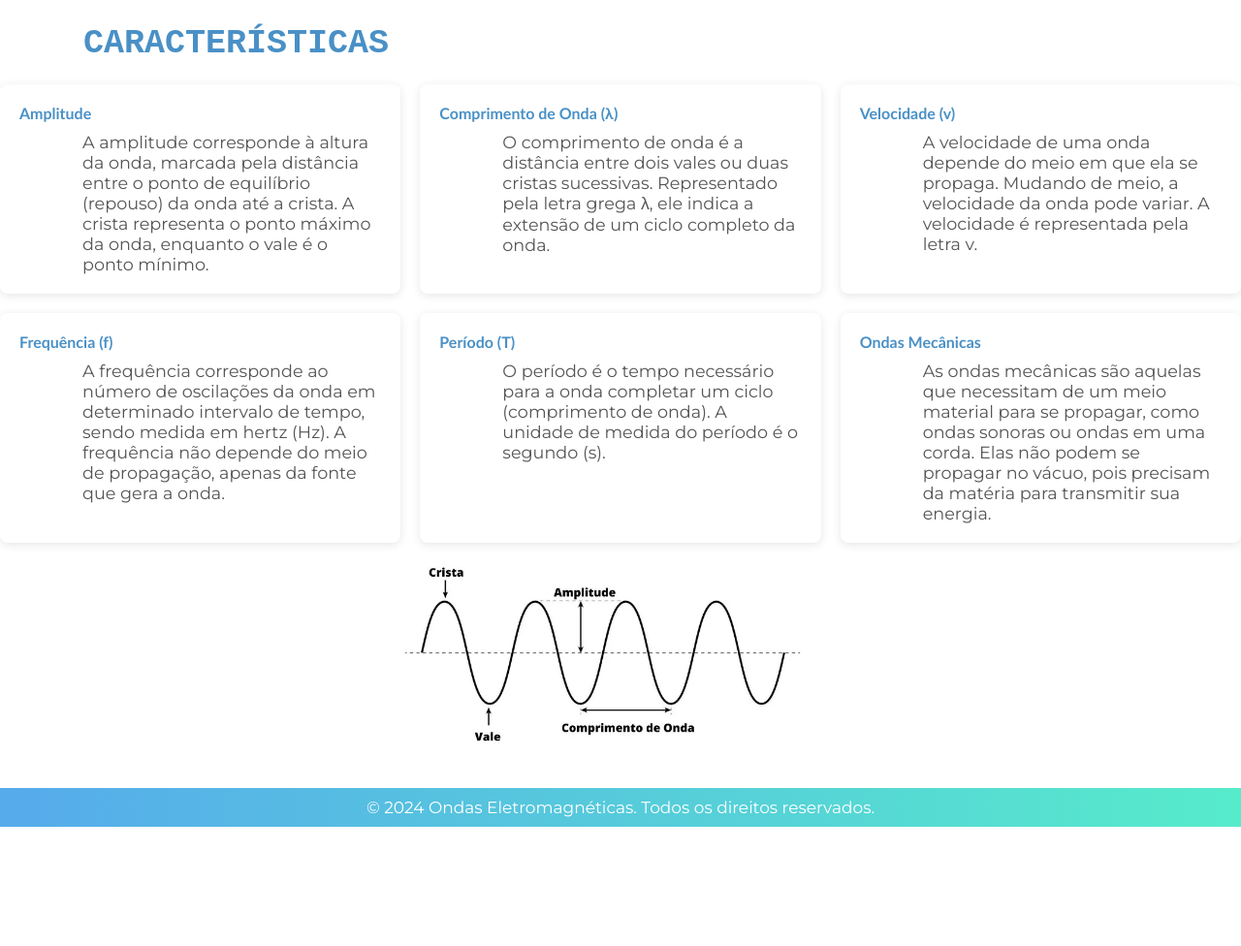
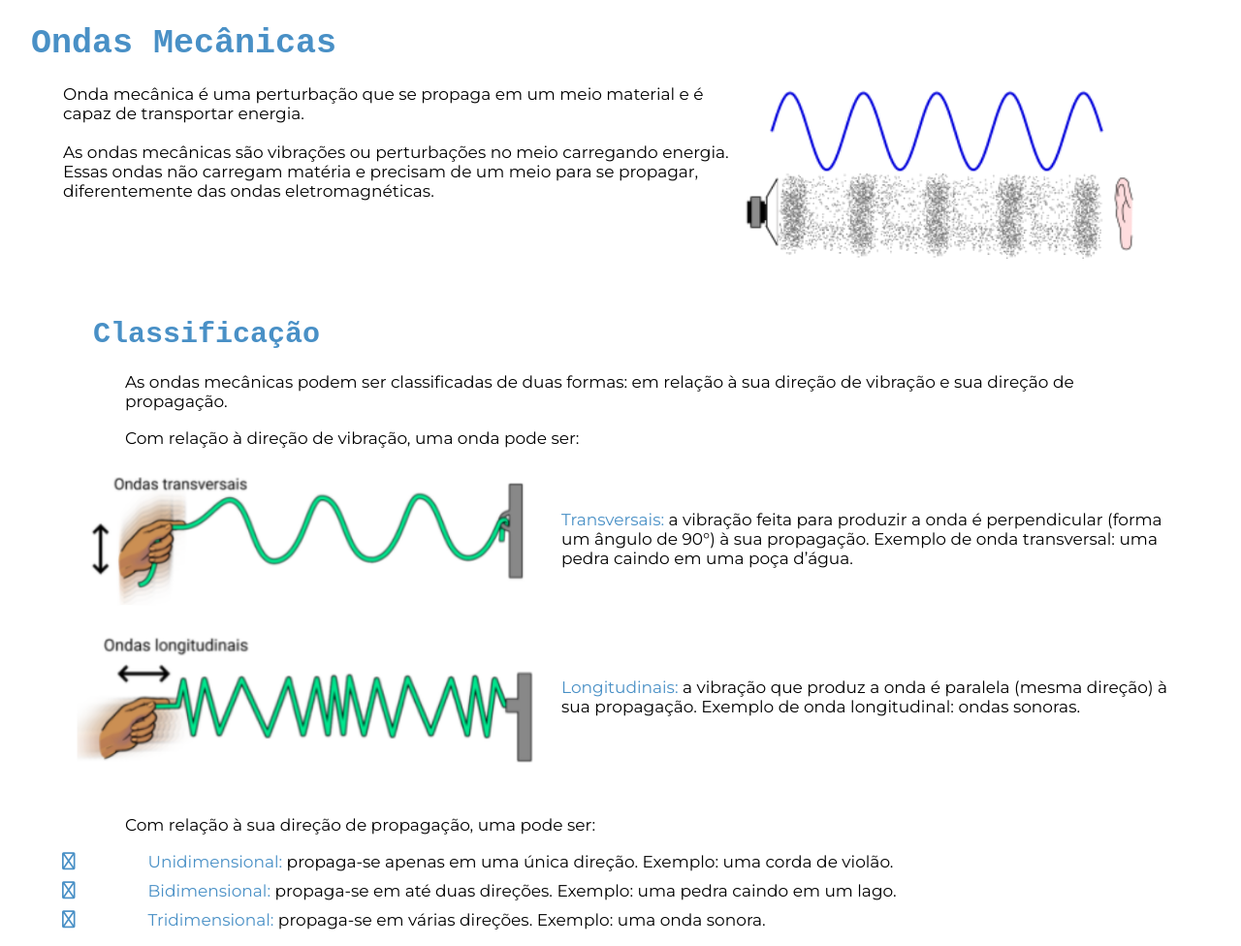
Before and after one commit to MariaEsquicacto/Site---Ondas, a plain HTML site: page ondas/index.html in a window 1280 px wide. Shown: the part 1144-2120 px from the top of the page at 97% size. Before the commit the page ends 1997 px from the top, so only its background shows below. Drawn offline with Linux system fonts and the light colour scheme.

Commit message:
Add files via upload

```diff
--- /dev/null
+++ b/ondas/folha.css
@@ -0,0 +1,49 @@
+* {
+    margin: 0;
+    padding: 0;
+    box-sizing: border-box;
+  }
+
+  body {
+    font-family: Arial, sans-serif;
+    height: 100vh;
+    background: linear-gradient(to right, hsl(206, 79%, 63%), hsl(167, 79%, 63%));
+  }
+
+  /* Estilizando o container do título */
+  .title-container {
+    position: relative;
+    width: 50%;
+    height: 80px;
+    margin: 0 auto;
+    border: 2px solid #004966;
+    border-radius: 10px 10px 0 0; /* Bordas arredondadas no topo */
+    background-color: #ffffff; /* Cor de fundo bege do título */
+    display: flex;
+    justify-content: center;
+    align-items: center;
+    z-index: 1;
+  }
+
+  /* Estilizando o título */
+  .title {
+    font-size: 32px;
+    color: #000000;
+    font-weight: bold;
+  }
+
+  /* Estilizando o main */
+  .main-content {
+    position: relative;
+    width: 80%;
+    height: calc(100vh - 150px);
+    margin: -40px auto 0; /* Sobrepõe parte do título */
+    background-color: #ffffff; /* Fundo azul claro */
+    border: 2px solid #004966;
+    border-radius: 10px;
+    padding: 20px;
+    z-index: 0;
+    display: flex;
+    justify-content: center;
+    align-items: center;
+  }
--- a/ondas/index.html
+++ b/ondas/index.html
@@ -4,13 +4,14 @@
 <head>
     <meta charset="UTF-8">
     <meta name="viewport" content="width=device-width, initial-scale=1.0">
-    <title>Ondas</title>
+    <title>Ondulatória</title>
     <link rel="stylesheet" href="style.css">
     <link rel="preconnect" href="https://fonts.googleapis.com">
     <link rel="preconnect" href="https://fonts.gstatic.com" crossorigin>
     <link href="https://fonts.googleapis.com/css2?family=Montserrat:ital,wght@0,100..900;1,100..900&display=swap"
         rel="stylesheet">
-</head>
+        <link rel="stylesheet" href="https://cdnjs.cloudflare.com/ajax/libs/font-awesome/6.7.1/css/all.min.css" integrity="sha512-5Hs3dF2AEPkpNAR7UiOHba+lRSJNeM2ECkwxUIxC1Q/FLycGTbNapWXB4tP889k5T5Ju8fs4b1P5z/iB4nMfSQ==" crossorigin="anonymous" referrerpolicy="no-referrer" />
+    </head>
 
 <body>
     <header>
@@ -18,7 +19,8 @@
             <ul>
                 <img src="./imgs/fisica.png" alt="">
                 <li><a href="#section1">ONDAS ELETROMAGNÉTICAS</a></li>
-                <li><a href="#section2">CARACTERÍSTICAS</a></li>
+                <li><a href="#section2">ONDAS MECÂNICAS</a></li>
+                <li><a href="#section3">CARACTERÍSTICAS</a></li>
             </ul>
         </nav>
     </header>
@@ -260,7 +262,7 @@
                 <p>As ondas ultravioleta (UV) têm diversas aplicações na área da saúde devido às suas propriedades únicas. Contudo, seu uso requer cuidado, pois a exposição inadequada pode causar danos à pele e aos olhos</p>
                 <p><span style="color: #4990c6;">Produção de Vitamina D: </span> UVB (280-315 nm): Estimula a produção de vitamina D na pele, essencial para a saúde óssea e o funcionamento do sistema imunológico.
                     <strong>Benefícios:</strong> Prevenção de doenças como osteoporose e raquitismo.
-                    <strong>Recomendações:</strong> Exposição moderada ao sol para evitar riscos à saúd</p>
+                    <strong>Recomendações:</strong> Exposição moderada ao sol para evitar riscos à saúde</p>
                 <P><span style="color: #4990c6;">Tratamento de Doenças de Pele: </span> <strong>Psoríase e Vitiligo:</strong> Terapias baseadas em UVB (fototerapia) ajudam a reduzir inflamações e estimular a repigmentação da pele.
                     <strong>Eczema e acne:</strong> Algumas condições dermatológicas podem ser tratadas com luz UV controlada.</P>
                 <P><span style="color: #4990c6;">Riscos e Precauções: </span> <strong>Riscos:</strong> Exposição prolongada pode causar queimaduras, envelhecimento precoce, câncer de pele e danos aos olhos.
@@ -394,8 +396,50 @@
                </section>
 
         </section>
+
         <section id="section2">
-            <h1 id="caracteristicas">CARACTERÍSTICAS</h1>
+            <h1>Ondas Mecânicas</h1>
+            <div class="txt">
+                <p>Onda mecânica é uma perturbação que se propaga em um meio material e é capaz de transportar energia.
+                    <br><br>
+                    As ondas mecânicas são vibrações ou perturbações no meio carregando energia. Essas ondas não carregam matéria e precisam de um meio para se propagar, diferentemente das ondas eletromagnéticas.
+                </p>
+                <aside id="ondamecanica"><img id="onda" src="./imgs/onda mecanica.png" alt="Onda eletromagnética"> </aside>
+            </div>
+            <div class="tiposmecanicas">
+                <h1 id="tipos">Classificação</h1>
+                <p>As ondas mecânicas podem ser classificadas de duas formas: em relação à sua direção de vibração e sua direção de propagação.</p>
+                <br>
+                <p>Com relação à direção de vibração, uma onda pode ser:</p>
+                <br>
+                <div class="imgtxt">
+                <img src="./imgs/tranversais.png" alt="">
+                <p><span style="color: #4990c6;">Transversais:</span> a vibração feita para produzir a onda é perpendicular (forma um ângulo de 90°) à sua propagação. Exemplo de onda transversal: uma pedra caindo em uma poça d’água.</p>
+                </div>
+                <div class="imgtxt">
+                <img src="./imgs/longitudinais.png" alt="">
+                <p><span style="color: #4990c6;">Longitudinais:</span> a vibração que produz a onda é paralela (mesma direção) à sua propagação. Exemplo de onda longitudinal: ondas sonoras.</p>
+                </div>
+                <br><br>
+                <p>Com relação à sua direção de propagação, uma pode ser:</p>
+                <br>
+                <div class="arrow-text">
+                <i class="fa-duotone fa-regular fa-arrow-right" style="--fa-primary-color: #1a63e0; --fa-secondary-color: #1a63e0;"></i>
+                <p><span style="color: #4990c6;">Unidimensional:</span> propaga-se apenas em uma única direção. Exemplo: uma corda de violão.</p>
+                </div>
+                <div class="arrow-text">
+                <i class="fa-duotone fa-regular fa-arrow-right" style="--fa-primary-color: #1a63e0; --fa-secondary-color: #1a63e0;"></i>
+                <p><span style="color: #4990c6;">Bidimensional:</span> propaga-se em até duas direções. Exemplo: uma pedra caindo em um lago.</p>
+                </div>
+                <div class="arrow-text">
+                <i class="fa-duotone fa-regular fa-arrow-right" style="--fa-primary-color: #1a63e0; --fa-secondary-color: #1a63e0;"></i>
+                <p><span style="color: #4990c6;">Tridimensional:</span> propaga-se em várias direções. Exemplo: uma onda sonora.</p>
+                </div>
+            </div>
+        </section>
+
+        <section id="section3">
+            <h1>Características</h1>
             <section class="wave-attributes">
                 <div class="attribute">
                     <h4>Amplitude</h4>
@@ -417,10 +461,6 @@
                     <h4>Período (T)</h4>
                     <p>O período é o tempo necessário para a onda completar um ciclo (comprimento de onda). A unidade de medida do período é o segundo (s).</p>
                 </div>
-                <div class="attribute">
-                    <h4>Ondas Mecânicas</h4>
-                    <p>As ondas mecânicas são aquelas que necessitam de um meio material para se propagar, como ondas sonoras ou ondas em uma corda. Elas não podem se propagar no vácuo, pois precisam da matéria para transmitir sua energia.</p>
-                </div>
                 <div class="onda">
                     <img src="./imgs/onda.webp" alt="">
                 </div>
--- a/ondas/script.js
+++ b/ondas/script.js
@@ -28,6 +28,7 @@ function showContent(color) {
     document.getElementById('modalText').innerText = contentText;
     document.getElementById('modal').style.display = 'block';
 }
+
 
 function closeModal() {
     document.getElementById('modal').style.display = 'none';
--- a/ondas/style.css
+++ b/ondas/style.css
@@ -164,14 +164,14 @@ aside {
 }
 
 .modal {
-    display: none; /* Escondido por padrão */
+    display: none;
     position: fixed;
     z-index: 1;
     left: 0;
     top: 0;
     width: 100%;
     height: 100%;
-    background-color: rgba(0, 0, 0, 0.5); /* Fundo transparente escuro */
+
 }
 
 .modal-content {
@@ -182,6 +182,7 @@ aside {
     width: 80%;
     max-width: 500px;
     text-align: center;
+    border: 1px solid #0e68cf;
 }
 
 .close {
@@ -313,7 +314,7 @@ aside {
     justify-content: center;
     align-items: center;
     z-index: 1000;
-    transform: translate(3%, 5%); /* Centraliza o modal */
+    transform: translate(3%, 5%);
 
 }
 
@@ -322,7 +323,7 @@ aside {
     padding: 20px;
     width: 100%;
     overflow-y: auto;
-    border: 2px solid #4990c6;
+    /* border: 2px solid #4990c6;  */
     border-radius: 10px;
 }
 
@@ -336,6 +337,7 @@ aside {
     height: auto;
     margin-bottom: 15px;
     margin-left: 10%;
+    border-radius: 6px;
 }
 .amplitude img{
     width: 40%;
@@ -373,6 +375,15 @@ aside {
     justify-content: center;
     align-items: center;
 }
+
+.retanguloUVA:hover,
+.retanguloUVB:hover,
+.retanguloUVC:hover{
+    transform: scale(1.1);
+    cursor: pointer;
+}
+
+
 .retanguloUVA{
     border: 1px solid #800080;
     background-color: rgb(216, 98, 216);
@@ -413,7 +424,8 @@ aside {
 #conteudoraiox-modal li,
 #conteudoraiog-modal li{
     font-weight: bold;
-    font-family: Arial, Helvetica, sans-serif;
+    font-family: 'Gill Sans', 'Gill Sans MT', Calibri, 'Trebuchet MS', sans-serif;
+    color: #0e68cf;
     margin-top: 10px;
 }
 #conteudoradio-modal p,
@@ -423,7 +435,7 @@ aside {
 #conteudoultravioleta-modal p,
 #conteudoraiox-modal p,
 #conteudoraiog-modal p {
-    color: #555;
+    color: #000000;
     line-height: 1.6;
     margin-bottom: 10px;
 }
@@ -476,22 +488,61 @@ aside {
     text-decoration: none;
 }
 
-#caracteristicas{
+#section2{
     margin-top: 10%;
-    margin-left: 5%;
+}
+#ondamecanica img{
+    width: 80%;
 }
 
-* {
+#tipos{
+    font-size: 30px;
+    margin-top: 3%;
+}
+.tiposmecanicas {
+    width: 90%;
+    margin: 0 auto;
+}
+.imgtxt {
+    display: flex;
+    align-items: center;
+    gap: 15px;
+    margin-bottom: 10px;
+}
+
+.imgtxt img {
+    width: 500px;
+    height: auto;
+    border-radius: 10px;
+}
+
+.imgtxt p {
+    flex: 1;
     margin: 0;
-    padding: 0;
-    box-sizing: border-box;
+    color: #000000;
+}
+
+.arrow-text {
+    display: flex;
+    align-items: center;
+    gap: 10px;
+    margin-bottom: 10px;
+}
+.arrow-text i {
+    font-size: 18px;
+    color: #4990c6;
 }
 
 
+#section3{
+    margin-top: 10%;
+}
 
 .wave-attributes {
+    margin-left: 5%;
+    width: 90%;
     display: grid;
-    grid-template-columns: repeat(3, 1fr);
+    grid-template-columns: repeat(3, 2fr);
     gap: 20px;
     margin-bottom: 40px;
 }
@@ -500,12 +551,12 @@ aside {
     background-color: #fff;
     border-radius: 8px;
     box-shadow: 0 2px 10px rgba(0, 0, 0, 0.1);
-    padding: 20px;
+    padding: 30px;
     transition: transform 0.3s ease;
 }
 
 .attribute:hover {
-    transform: translateY(-10px);
+    transform: translateY(-15px);
 }
 
 h4 {
@@ -522,20 +573,12 @@ h4 {
 
 .wave-attributes-bottom {
     display: grid;
-    grid-template-columns: repeat(3, 1fr);
-    gap: 20px;
+    flex-wrap: wrap;
+
 }
 
-@media (max-width: 768px) {
-    .wave-attributes {
-        grid-template-columns: 1fr;
-    }
-    .wave-attributes-bottom {
-        grid-template-columns: 1fr;
-    }
-}
 .onda {
-    margin-left: 100%;
+    margin-left: 9%;
     width: 100%;
     height: auto;
 }
```
Also changed, not shown: ondas/imgs/corda de violao.jfif (added), ondas/imgs/lago.jfif (added), ondas/imgs/longitudinais.png (added), ondas/imgs/onda mecanica.png (added), ondas/imgs/onda sonora.png (added), ondas/imgs/tranversais.png (added).
